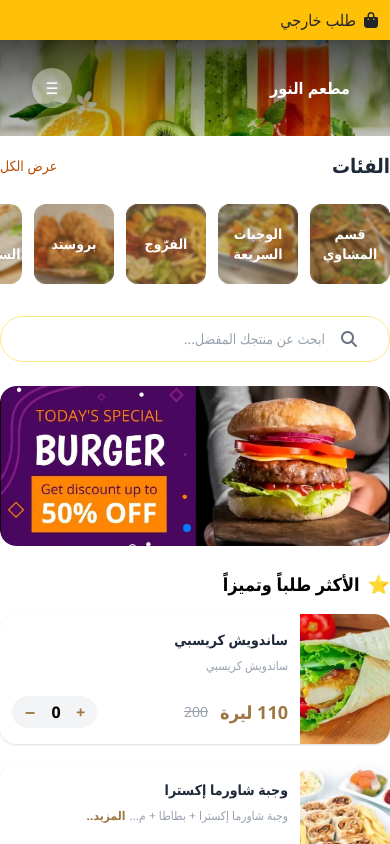
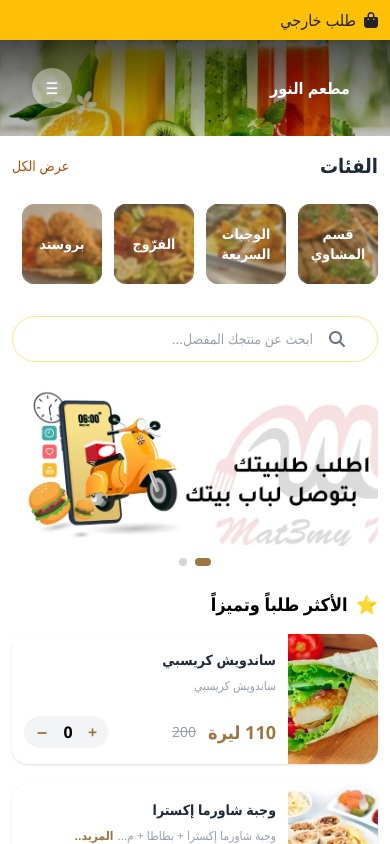
Before and after one commit to sedrajlilaty/noormenu, a React (Vite) app: page / in a window 390 px wide. Shown: the top 844 px of the page. Built offline with nearby package versions, Linux system fonts and the light colour scheme.

Commit message:
Looks like we're finally done with the responsive design.

```diff
--- a/src/features/home/HomePage.jsx
+++ b/src/features/home/HomePage.jsx
@@ -12,7 +12,7 @@
 <CategoriesGrid/>
     <SearchBar/>
     <BannerSlider/>
-    <FeatureProduct/>
+<FeatureProduct/>
     </div>
     </>
    )
--- a/src/features/menu/BannerSlider.jsx
+++ b/src/features/menu/BannerSlider.jsx
@@ -1,34 +1,42 @@
-import { Swiper, SwiperSlide } from 'swiper/react'
-import { Pagination, Autoplay } from 'swiper/modules'
-import 'swiper/css'
-import 'swiper/css/pagination'
+import { useState, useRef } from 'react'
 import banners from '../../shared/data/banners.json'
 
 function BannerSlider() {
+  const [activeIndex, setActiveIndex] = useState(0)
+  const slideRefs = useRef([])
+
+  const goToSlide = (index) => {
+    slideRefs.current[index]?.scrollIntoView({
+      behavior: 'smooth',
+      inline: 'center',
+    })
+    setActiveIndex(index)
+  }
+
   return (
-    <div className="">
-      <Swiper
-        modules={[Pagination, Autoplay]}
-        pagination={{ clickable: true }}
-        spaceBetween={16}
-        slidesPerView={1}
-        autoplay={{ delay: 3000 }}
-        breakpoints={{
-          768: {
-            slidesPerView: 2,
-            autoplay: false,
-          },
-        }}
-        className="rounded-2xl w-full"
-      >
-        {banners.map((banner) => (
-          <SwiperSlide key={banner.id}>
-            <img
-              src={banner.image}
-className="w-full h-40 sm:h-48 md:h-56 object-cover rounded-2xl"            />
-          </SwiperSlide>
+    <div className="w-full">
+      <div className="w-full overflow-x-auto snap-x snap-mandatory flex gap-4 [&::-webkit-scrollbar]:hidden">
+        {banners.map((banner, index) => (
+          <img
+            key={banner.id}
+            ref={(el) => (slideRefs.current[index] = el)}
+            src={banner.image}
+            className="w-full sm:w-[calc(50%-8px)] shrink-0 snap-center h-40 sm:h-48 md:h-56 object-cover rounded-2xl"
+          />
         ))}
-      </Swiper>
+      </div>
+
+      <div className="flex justify-center gap-2 mt-3">
+        {banners.map((_, index) => (
+          <button
+            key={index}
+            onClick={() => goToSlide(index)}
+            className={`w-2 h-2 rounded-full transition ${
+              activeIndex === index ? 'bg-main w-4' : 'bg-gray-300'
+            }`}
+          />
+        ))}
+      </div>
     </div>
   )
 }
--- a/src/features/menu/Categoriesgrid.jsx
+++ b/src/features/menu/Categoriesgrid.jsx
@@ -3,8 +3,7 @@
 
 export default function CategoriesGrid() {
   return (
-   <div className="flex overflow-x-auto gap-3 pb-2 [&::-webkit-scrollbar]:hidden">
-  {categories.map((cat) => (
+<div className="flex overflow-x-auto gap-3 pb-2 w-full [&::-webkit-scrollbar]:hidden">  {categories.map((cat) => (
     <div
       key={cat.name}
       className="relative w-20 h-20 sm:w-24 sm:h-24 md:w-28 md:h-28 shrink-0 rounded-xl overflow-hidden cursor-pointer bg-cover bg-center transition-transform duration-300 hover:-translate-y-2"
--- a/src/shared/ui/AppLayout.jsx
+++ b/src/shared/ui/AppLayout.jsx
@@ -16,7 +16,6 @@
 {
 setIsOpen(false)
 }
-
 function onMenuClick()
 {
   setIsOpen(true)
@@ -26,7 +25,7 @@
       {isLoading && <Loader />}
 <SideMenu isOpen={isOpenMenu}  onClose={handleClose}/>
       <Header onMenuClick={onMenuClick}/>
-<main className="max-w-7xl mx-auto w-full ">
+<main className="w-full max-w-7xl mx-auto px-3 sm:px-4 md:px-6">
   <Outlet />
 </main>
 <Toast />
```
